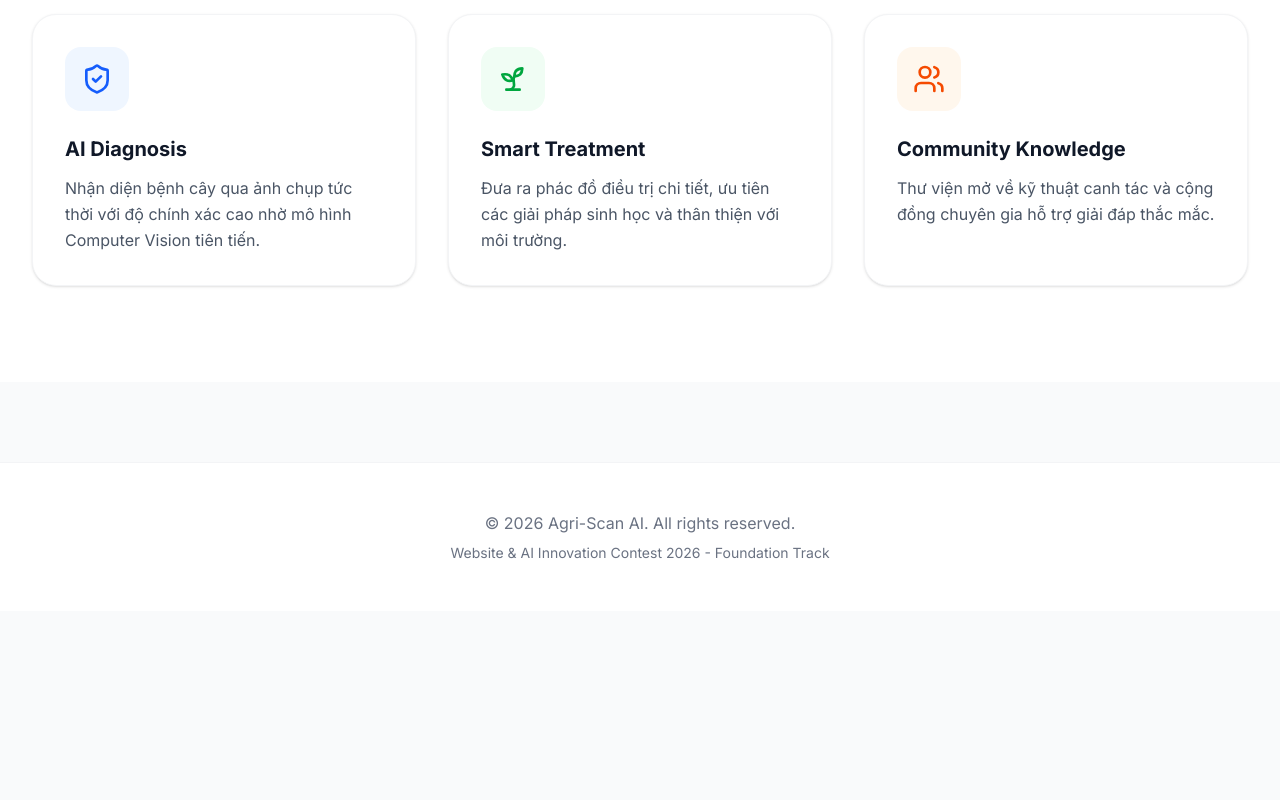
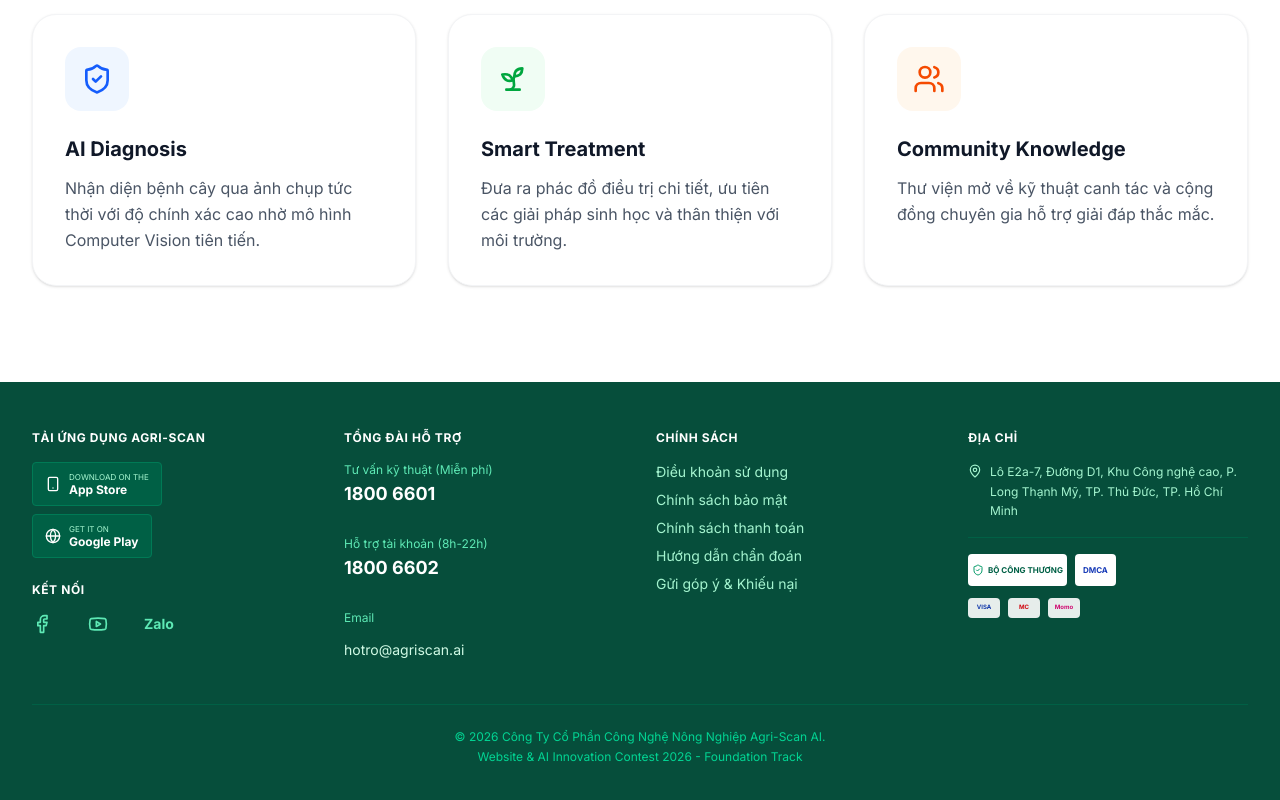
Before and after one commit to MITOM06/AGRI-SCAN-AI-ASA-, a Next.js app in the folder apps/web/: page / in a window 1280 px wide. Shown: the part 1114-1914 px from the top of the page. Before the commit the page ends 1725 px from the top, so only its background shows below. Built offline with nearby package versions, Linux system fonts and the light colour scheme; no server answers.

Commit message:
update a component Footer

```diff
--- a/apps/web/src/app/layout.tsx
+++ b/apps/web/src/app/layout.tsx
@@ -38,15 +38,6 @@ export default function RootLayout({
           <div className="min-h-screen bg-gray-50 font-sans">
             <Navbar />
             <main>{children}</main>
-
-            <footer className="bg-white border-t border-gray-100 py-12 mt-20">
-              <div className="max-w-7xl mx-auto px-4 sm:px-6 lg:px-8 text-center text-gray-500">
-                <p>© 2026 Agri-Scan AI. All rights reserved.</p>
-                <p className="text-sm mt-2">
-                  Website & AI Innovation Contest 2026 - Foundation Track
-                </p>
-              </div>
-            </footer>
           </div>
         </Providers>
       </body>
--- a/apps/web/src/app/page.tsx
+++ b/apps/web/src/app/page.tsx
@@ -1,5 +1,11 @@
 import { LandingPage } from "@/components/LandingPage";
+import { Footer } from "@/components/layout/Footer";
 
 export default function Home() {
-  return <LandingPage />;
+  return (
+    <>
+      <LandingPage />
+      <Footer />
+    </>
+  );
 }
--- a/apps/web/src/components/layout/Footer.tsx
+++ b/apps/web/src/components/layout/Footer.tsx
@@ -1,99 +1,203 @@
-/**
- * Footer Component - Footer cho website
- */
-
-import Link from "next/link";
-import { APP_NAME, APP_VERSION } from "@agri-scan/shared";
+import {
+  Phone,
+  Mail,
+  MapPin,
+  Facebook,
+  Youtube,
+  Globe,
+  ShieldCheck,
+  Smartphone,
+} from "lucide-react";
 
 export function Footer() {
-  const currentYear = new Date().getFullYear();
+  return (
+    <footer className="bg-[#064E3B] text-emerald-100 py-12 mt-auto font-sans text-sm">
+      <div className="max-w-7xl mx-auto px-4 sm:px-6 lg:px-8">
+        <div className="grid grid-cols-1 md:grid-cols-2 lg:grid-cols-4 gap-8 mb-8">
+          {/* Column 1: About & App */}
+          <div className="space-y-6">
+            <div>
+              <h3 className="text-white font-bold mb-4 uppercase text-xs tracking-wider">
+                Tải ứng dụng Agri-Scan
+              </h3>
+              <div className="flex flex-col gap-2">
+                <button className="flex items-center bg-emerald-800 border border-emerald-700 text-white px-3 py-2 rounded hover:bg-emerald-700 transition-colors w-fit">
+                  <Smartphone size={16} className="mr-2" />
+                  <div className="text-left">
+                    <div className="text-[8px] uppercase text-emerald-200">
+                      Download on the
+                    </div>
+                    <div className="text-xs font-bold leading-none">
+                      App Store
+                    </div>
+                  </div>
+                </button>
+                <button className="flex items-center bg-emerald-800 border border-emerald-700 text-white px-3 py-2 rounded hover:bg-emerald-700 transition-colors w-fit">
+                  <Globe size={16} className="mr-2" />
+                  <div className="text-left">
+                    <div className="text-[8px] uppercase text-emerald-200">
+                      Get it on
+                    </div>
+                    <div className="text-xs font-bold leading-none">
+                      Google Play
+                    </div>
+                  </div>
+                </button>
+              </div>
+            </div>
 
-  return (
-    <footer className="bg-gray-900 text-gray-300">
-      <div className="max-w-7xl mx-auto px-4 sm:px-6 lg:px-8 py-12">
-        <div className="grid grid-cols-1 md:grid-cols-4 gap-8">
-          {/* Brand */}
-          <div className="col-span-1 md:col-span-2">
-            <div className="flex items-center space-x-2 mb-4">
-              <span className="text-2xl">🌿</span>
-              <span className="text-xl font-bold text-white">{APP_NAME}</span>
+            <div>
+              <h3 className="text-white font-bold mb-4 uppercase text-xs tracking-wider">
+                Kết nối
+              </h3>
+              <div className="flex gap-3">
+                <a
+                  href="#"
+                  className="text-emerald-300 hover:text-white transition-colors"
+                >
+                  <Facebook size={20} />
+                </a>
+                <a
+                  href="#"
+                  className="text-emerald-300 hover:text-white transition-colors"
+                >
+                  <Youtube size={20} />
+                </a>
+                <a
+                  href="#"
+                  className="text-emerald-300 hover:text-white transition-colors font-bold"
+                >
+                  Zalo
+                </a>
+              </div>
             </div>
-            <p className="text-gray-400 mb-4">
-              Bác sĩ cây trồng thông minh - Ứng dụng AI giúp chẩn đoán bệnh cây
-              nhanh chóng và đề xuất phác đồ điều trị hiệu quả.
-            </p>
-            <p className="text-sm text-gray-500">Version {APP_VERSION}</p>
           </div>
 
-          {/* Quick Links */}
+          {/* Column 2: Contact Info */}
           <div>
-            <h4 className="text-white font-semibold mb-4">Tính năng</h4>
-            <ul className="space-y-2">
+            <h3 className="text-white font-bold mb-4 uppercase text-xs tracking-wider">
+              Tổng đài hỗ trợ
+            </h3>
+            <div className="space-y-3">
+              <div>
+                <p className="text-xs text-emerald-300 mb-0.5">
+                  Tư vấn kỹ thuật (Miễn phí)
+                </p>
+                <a
+                  href="tel:18006601"
+                  className="text-lg font-bold text-white hover:text-emerald-200 block"
+                >
+                  1800 6601
+                </a>
+              </div>
+              <div>
+                <p className="text-xs text-emerald-300 mb-0.5">
+                  Hỗ trợ tài khoản (8h-22h)
+                </p>
+                <a
+                  href="tel:18006602"
+                  className="text-lg font-bold text-white hover:text-emerald-200 block"
+                >
+                  1800 6602
+                </a>
+              </div>
+              <div>
+                <p className="text-xs text-emerald-300 mb-0.5">Email</p>
+                <a
+                  href="mailto:hotro@agriscan.ai"
+                  className="text-emerald-100 hover:text-white flex items-center"
+                >
+                  hotro@agriscan.ai
+                </a>
+              </div>
+            </div>
+          </div>
+
+          {/* Column 3: Policies */}
+          <div>
+            <h3 className="text-white font-bold mb-4 uppercase text-xs tracking-wider">
+              Chính sách
+            </h3>
+            <ul className="space-y-2 text-emerald-200">
               <li>
-                <Link
-                  href="/scan"
-                  className="hover:text-green-400 transition-colors"
-                >
-                  Chẩn đoán bằng AI
-                </Link>
+                <a href="#" className="hover:text-white transition-colors">
+                  Điều khoản sử dụng
+                </a>
               </li>
               <li>
-                <Link
-                  href="/plants"
-                  className="hover:text-green-400 transition-colors"
-                >
-                  Từ điển cây trồng
-                </Link>
+                <a href="#" className="hover:text-white transition-colors">
+                  Chính sách bảo mật
+                </a>
               </li>
               <li>
-                <Link
-                  href="/diseases"
-                  className="hover:text-green-400 transition-colors"
-                >
-                  Từ điển bệnh lý
-                </Link>
+                <a href="#" className="hover:text-white transition-colors">
+                  Chính sách thanh toán
+                </a>
+              </li>
+              <li>
+                <a href="#" className="hover:text-white transition-colors">
+                  Hướng dẫn chẩn đoán
+                </a>
+              </li>
+              <li>
+                <a href="#" className="hover:text-white transition-colors">
+                  Gửi góp ý & Khiếu nại
+                </a>
               </li>
             </ul>
           </div>
 
-          {/* Support */}
+          {/* Column 4: Address & Certs */}
           <div>
-            <h4 className="text-white font-semibold mb-4">Hỗ trợ</h4>
-            <ul className="space-y-2">
-              <li>
-                <Link
-                  href="/about"
-                  className="hover:text-green-400 transition-colors"
-                >
-                  Giới thiệu
-                </Link>
-              </li>
-              <li>
-                <Link
-                  href="/contact"
-                  className="hover:text-green-400 transition-colors"
-                >
-                  Liên hệ
-                </Link>
-              </li>
-              <li>
-                <Link
-                  href="/faq"
-                  className="hover:text-green-400 transition-colors"
-                >
-                  Câu hỏi thường gặp
-                </Link>
-              </li>
-            </ul>
+            <h3 className="text-white font-bold mb-4 uppercase text-xs tracking-wider">
+              Địa chỉ
+            </h3>
+            <div className="space-y-4 text-emerald-200">
+              <p className="flex items-start text-xs leading-relaxed">
+                <MapPin size={14} className="mr-2 mt-0.5 shrink-0" />
+                <span>
+                  Lô E2a-7, Đường D1, Khu Công nghệ cao, P. Long Thạnh Mỹ, TP.
+                  Thủ Đức, TP. Hồ Chí Minh
+                </span>
+              </p>
+
+              <div className="pt-4 border-t border-emerald-800">
+                <div className="flex gap-2 mb-3">
+                  <div className="bg-white p-1 rounded h-8 w-auto flex items-center">
+                    <ShieldCheck className="text-emerald-600 mr-1" size={12} />
+                    <span className="text-[8px] font-bold text-emerald-800 leading-tight">
+                      BỘ CÔNG THƯƠNG
+                    </span>
+                  </div>
+                  <div className="bg-white p-1 rounded h-8 w-auto flex items-center">
+                    <span className="text-[8px] font-bold text-blue-800 leading-tight px-1">
+                      DMCA
+                    </span>
+                  </div>
+                </div>
+
+                <div className="flex gap-2 opacity-90 hover:opacity-100 transition-all">
+                  <div className="w-8 h-5 bg-white rounded flex items-center justify-center text-[6px] font-bold text-blue-800">
+                    VISA
+                  </div>
+                  <div className="w-8 h-5 bg-white rounded flex items-center justify-center text-[6px] font-bold text-red-600">
+                    MC
+                  </div>
+                  <div className="w-8 h-5 bg-white rounded flex items-center justify-center text-[6px] font-bold text-pink-600">
+                    Momo
+                  </div>
+                </div>
+              </div>
+            </div>
           </div>
         </div>
 
-        {/* Copyright */}
-        <div className="border-t border-gray-800 mt-8 pt-8 text-center text-gray-500">
-          <p>
-            © {currentYear} {APP_NAME}. Website & AI Innovation Contest 2026 -
-            HUTECH.
+        {/* Bottom Footer */}
+        <div className="border-t border-emerald-800 pt-6 text-center text-xs text-emerald-400">
+          <p className="mb-1">
+            © 2026 Công Ty Cổ Phần Công Nghệ Nông Nghiệp Agri-Scan AI.
           </p>
+          <p>Website & AI Innovation Contest 2026 - Foundation Track</p>
         </div>
       </div>
     </footer>
```
